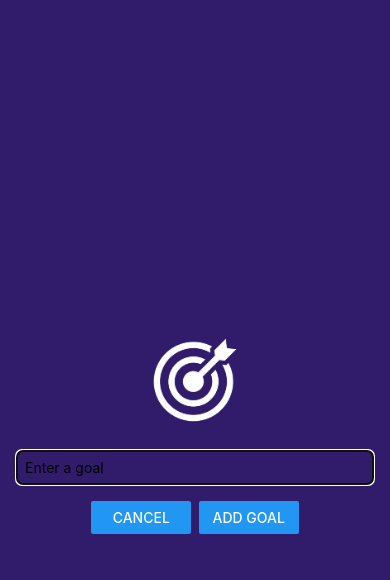
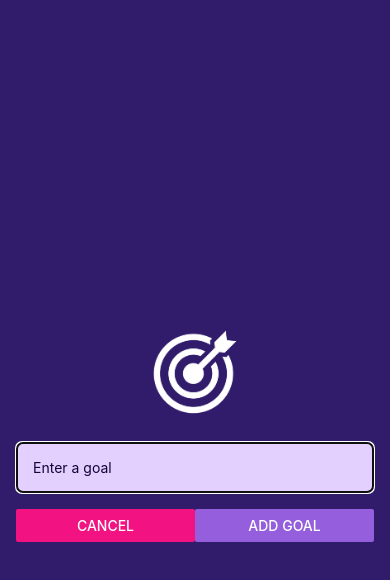
Before and after one commit to gvpinto/rn-learning-app, a React Native app: screen / in a window 390 px wide. Both pictures are taken after a click on the button "ADD NEW GOAL". Shown: the top 580 px of the page. Built offline with nearby package versions, Linux system fonts and the light colour scheme.

Commit message:
Section 2: React Native Basics - Lession 38: App finishing touches

```diff
--- a/App.js
+++ b/App.js
@@ -2,6 +2,7 @@ import { useState } from 'react';
 import { Button, FlatList, StyleSheet, View } from 'react-native';
 import GoalInput from './components/GoalInput';
 import GoalItem from './components/GoalItem';
+import { StatusBar } from 'expo-status-bar';
 
 export default function App() {
   const [isModalVisible, setIsModalVisible] = useState(false);
@@ -27,10 +28,12 @@ export default function App() {
   }
 
   return (
+    <>
+      <StatusBar style='light' />
       <View style={styles.appContainer}>
         <Button
           title='Add New Goal'
-        color='#5e0acc'
+          color='#8f63c9'
           onPress={startAddGoalHandler}
         />
         <GoalInput
@@ -57,6 +60,7 @@ export default function App() {
           ></FlatList>
         </View>
       </View>
+    </>
   );
 }
 
--- a/app.json
+++ b/app.json
@@ -7,6 +7,7 @@
     "icon": "./assets/icon.png",
     "userInterfaceStyle": "light",
     "newArchEnabled": true,
+    "backgroundColor": "#1e085a",
     "splash": {
       "image": "./assets/splash-icon.png",
       "resizeMode": "contain",
--- a/components/GoalInput.js
+++ b/components/GoalInput.js
@@ -35,12 +35,14 @@ function GoalInput({ onAddGoal, visible, onCancel }) {
             <Button
               title='Cancel'
               onPress={onCancel}
+              color='#f31282'
             />
           </View>
           <View style={styles.button}>
             <Button
               title='Add Goal'
               onPress={addGoalHandler}
+              color='#955edc'
             />
           </View>
         </View>
@@ -61,9 +63,11 @@ const styles = StyleSheet.create({
   textInput: {
     borderWidth: 1,
     borderRadius: 6,
-    borderColor: '#cccccc',
+    borderColor: '#e4d0ff',
+    backgroundColor: '#e4d0ff',
+    color: '#120438',
     width: '100%',
-    padding: 8,
+    padding: 16,
   },
   image: {
     width: 100,
@@ -73,12 +77,12 @@ const styles = StyleSheet.create({
   buttonContainer: {
     flexDirection: 'row',
     justifyContent: 'space-around',
-    width: '60%',
+    width: '100%',
     alignItems: 'center',
   },
   button: {
     marginTop: 16,
-    width: 100,
+    width: '50%',
   },
 });
 export default GoalInput;
--- a/index.js
+++ b/index.js
@@ -1,6 +1,10 @@
 import { registerRootComponent } from 'expo';
 
+import * as SystemUI from 'expo-system-ui';
 import App from './App';
+
+// Workaround for background color
+SystemUI.setBackgroundColorAsync('#1e085a');
 
 // registerRootComponent calls AppRegistry.registerComponent('main', () => App);
 // It also ensures that whether you load the app in Expo Go or in a native build,
--- a/package.json
+++ b/package.json
@@ -3,6 +3,7 @@
   "version": "1.0.0",
   "main": "index.js",
   "scripts": {
+    "startclear": "expo start --clear",
     "start": "expo start",
     "android": "expo start --android",
     "ios": "expo start --ios",
@@ -12,7 +13,8 @@
     "expo": "~52.0.43",
     "expo-status-bar": "~2.0.1",
     "react": "18.3.1",
-    "react-native": "0.76.9"
+    "react-native": "0.76.9",
+    "expo-system-ui": "~4.0.9"
   },
   "devDependencies": {
     "@babel/core": "^7.20.0"
```
Also changed, not shown: 1 other file (tests, documents, lock files or other folders). Lines whose indentation alone changed are shown as unchanged.
